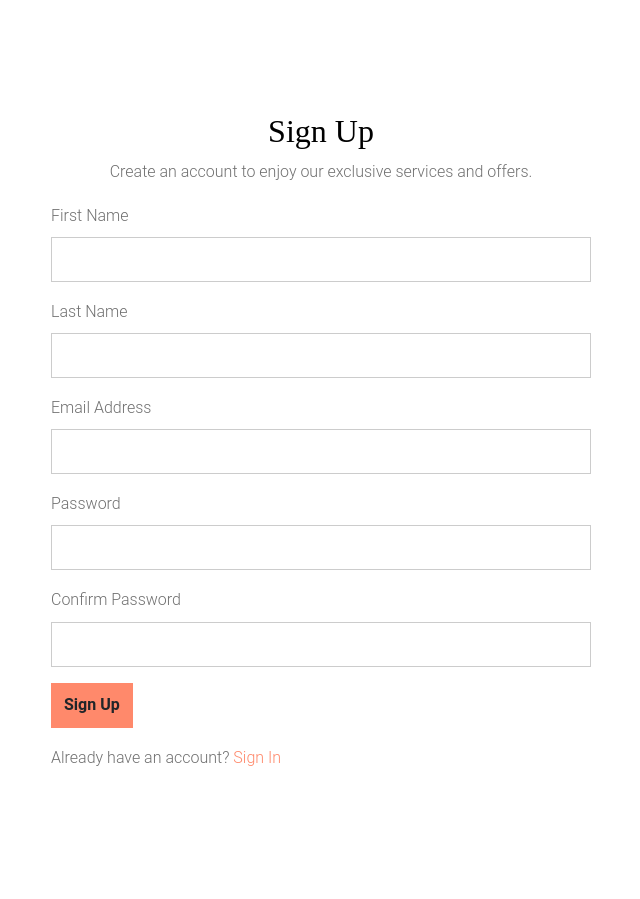
After one commit to AliHJMM/Diamond-Coast-Hotel, a PHP site: page /sign-up.php in a window 1280 px wide. The commit adds this page. Shown: the whole page, without its empty margins (319-959 px from the left). Run offline with PHP 8.4, Linux system fonts and the light colour scheme; some libraries are stand-ins or nearby versions.

Commit message:
sign in & up pages

```diff
--- a/about.php
+++ b/about.php
@@ -1,9 +1,3 @@
-<!-- /*
-* Template Name: LuxuryHotel
-* Template Author: Untree.co
-* Tempalte URI: https://untree.co/
-* License: https://creativecommons.org/licenses/by/3.0/
-*/ -->
 <!doctype html>
 <html lang="en">
 
--- a/amenities.php
+++ b/amenities.php
@@ -1,9 +1,3 @@
-<!-- /*
-* Template Name: LuxuryHotel
-* Template Author: Untree.co
-* Tempalte URI: https://untree.co/
-* License: https://creativecommons.org/licenses/by/3.0/
-*/ -->
 <!doctype html>
 <html lang="en">
 
--- a/contact.php
+++ b/contact.php
@@ -1,9 +1,3 @@
-<!-- /*
-* Template Name: LuxuryHotel
-* Template Author: Untree.co
-* Tempalte URI: https://untree.co/
-* License: https://creativecommons.org/licenses/by/3.0/
-*/ -->
 <!doctype html>
 <html lang="en">
 
--- a/gallery.php
+++ b/gallery.php
@@ -1,9 +1,3 @@
-<!-- /*
-* Template Name: LuxuryHotel
-* Template Author: Untree.co
-* Tempalte URI: https://untree.co/
-* License: https://creativecommons.org/licenses/by/3.0/
-*/ -->
 <!doctype html>
 <html lang="en">
 
--- a/index.php
+++ b/index.php
@@ -1,9 +1,3 @@
-<!-- /*
-* Template Name: LuxuryHotel
-* Template Author: Untree.co
-* Tempalte URI: https://untree.co/
-* License: https://creativecommons.org/licenses/by/3.0/
-*/ -->
 <!doctype html>
 <html lang="en">
 
--- a/rooms.php
+++ b/rooms.php
@@ -1,9 +1,3 @@
-<!-- /*
-* Template Name: LuxuryHotel
-* Template Author: Untree.co
-* Tempalte URI: https://untree.co/
-* License: https://creativecommons.org/licenses/by/3.0/
-*/ -->
 <!doctype html>
 <html lang="en">
 
--- /dev/null
+++ b/sign-up.php
@@ -0,0 +1,62 @@
+<!doctype html>
+<html lang="en">
+<head>
+  <meta charset="utf-8">
+  <meta name="viewport" content="width=device-width, initial-scale=1, shrink-to-fit=no">
+  <title>Sign Up - LuxuryHotel</title>
+  <link rel="stylesheet" href="css/vendor/bootstrap.css">
+  <link rel="stylesheet" href="css/style.css">
+</head>
+<body>
+
+<div class="untree_co--site-wrap">
+
+
+  <div class="untree_co--site-main">
+    <div class="untree_co--site-section">
+      <div class="container">
+        <div class="row justify-content-center text-center">
+          <div class="col-lg-6 section-heading">
+            <h2 class="text-center">Sign Up</h2>
+            <p>Create an account to enjoy our exclusive services and offers.</p>
+          </div>
+        </div>
+        <div class="row justify-content-center">
+          <div class="col-md-6">
+            <form action="register-handler.php" method="POST">
+              <div class="form-group">
+                <label for="first_name">First Name</label>
+                <input type="text" class="form-control" id="first_name" name="first_name" required>
+              </div>
+              <div class="form-group">
+                <label for="last_name">Last Name</label>
+                <input type="text" class="form-control" id="last_name" name="last_name" required>
+              </div>
+              <div class="form-group">
+                <label for="email">Email Address</label>
+                <input type="email" class="form-control" id="email" name="email" required>
+              </div>
+              <div class="form-group">
+                <label for="password">Password</label>
+                <input type="password" class="form-control" id="password" name="password" required>
+              </div>
+              <div class="form-group">
+                <label for="confirm_password">Confirm Password</label>
+                <input type="password" class="form-control" id="confirm_password" name="confirm_password" required>
+              </div>
+              <button type="submit" class="btn btn-primary">Sign Up</button>
+              <p class="mt-3">Already have an account? <a href="sign-in.php">Sign In</a></p>
+            </form>
+          </div>
+        </div>
+      </div>
+    </div>
+  </div>
+
+
+</div>
+
+<script src="js/vendor/jquery-3.4.1.min.js"></script>
+<script src="js/vendor/bootstrap.bundle.min.js"></script>
+</body>
+</html>
```
Also changed, not shown: sign-in.php (added, +50 -0 lines).
